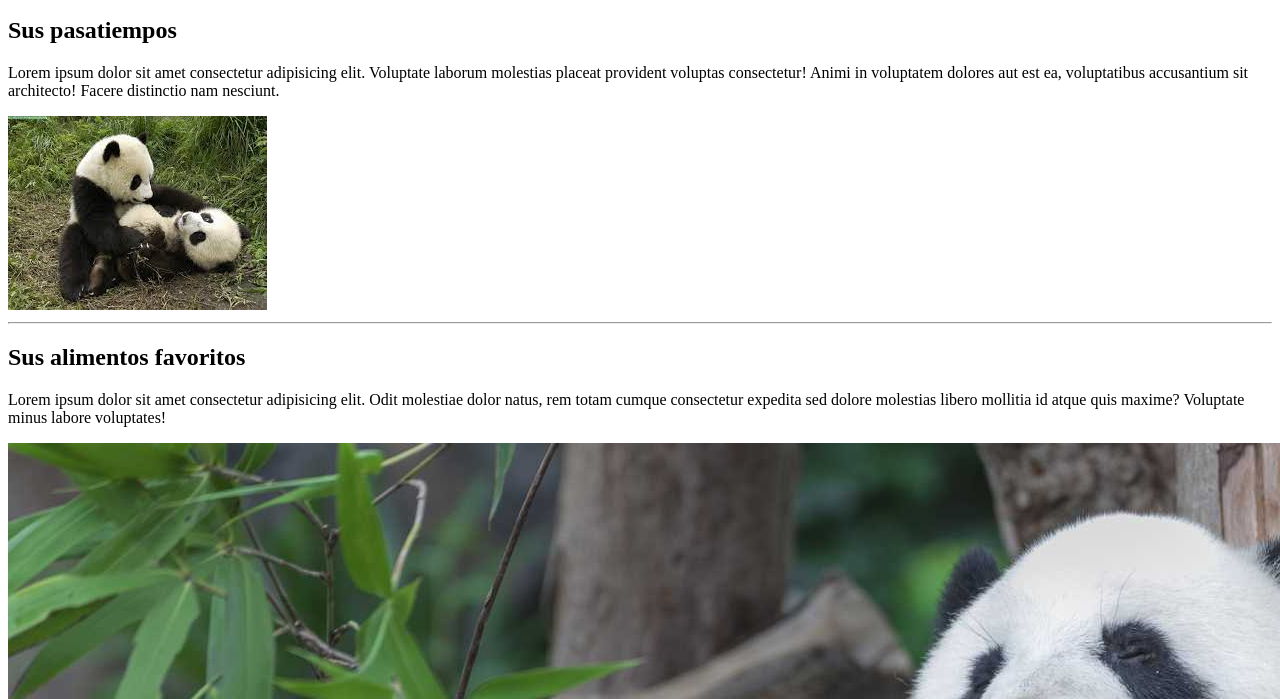
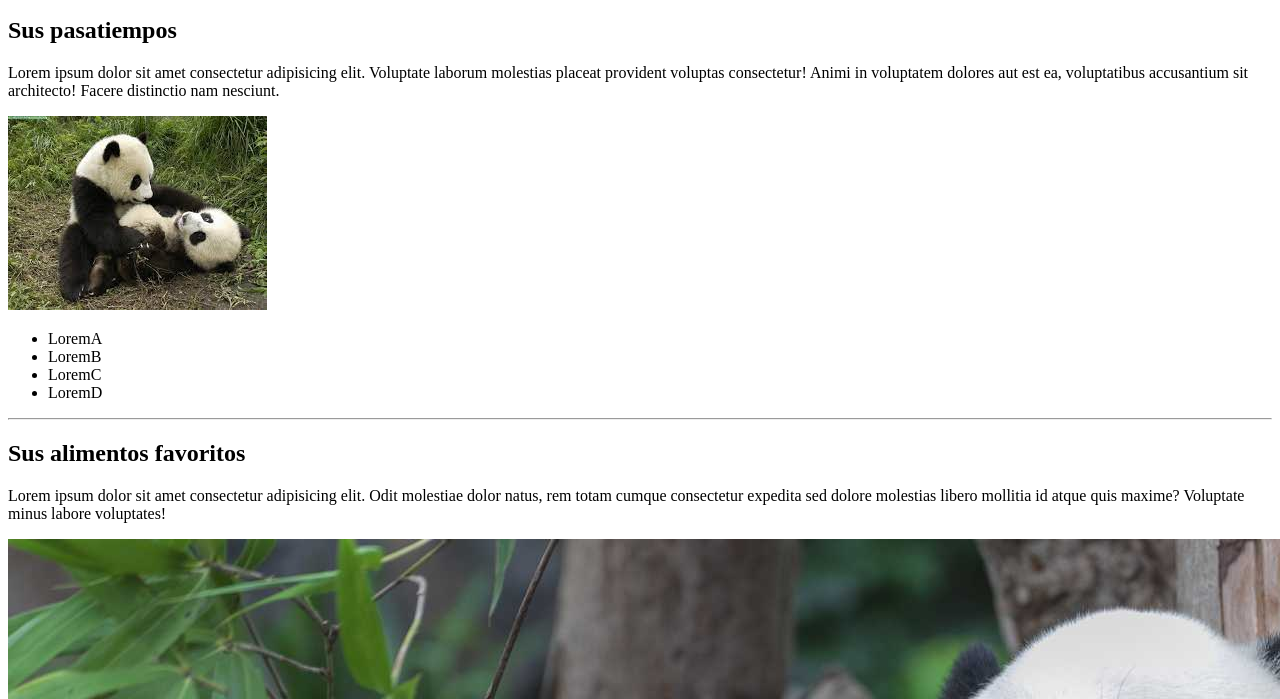
Before and after one commit to MJulietaAbadin/HTML-, a plain HTML site: page index.html in a window 1280 px wide. Shown: the part 101-800 px from the top of the page. Drawn offline with Linux system fonts and the light colour scheme.

Commit message:
second commit:HTML file

```diff
--- a/index.html
+++ b/index.html
@@ -19,6 +19,12 @@
                 <div>
                   <p>Lorem ipsum dolor sit amet consectetur adipisicing elit. Voluptate laborum molestias placeat provident voluptas consectetur! Animi in voluptatem dolores aut est ea, voluptatibus accusantium sit architecto! Facere distinctio nam nesciunt.</p>
                   <img src="descargar.jpeg">
+                  <ul>
+                    <li>LoremA</li>
+                    <li>LoremB</li>
+                    <li>LoremC</li>
+                    <li>LoremD</li>
+                  </ul>
                 </div>
             </article>
 
```
